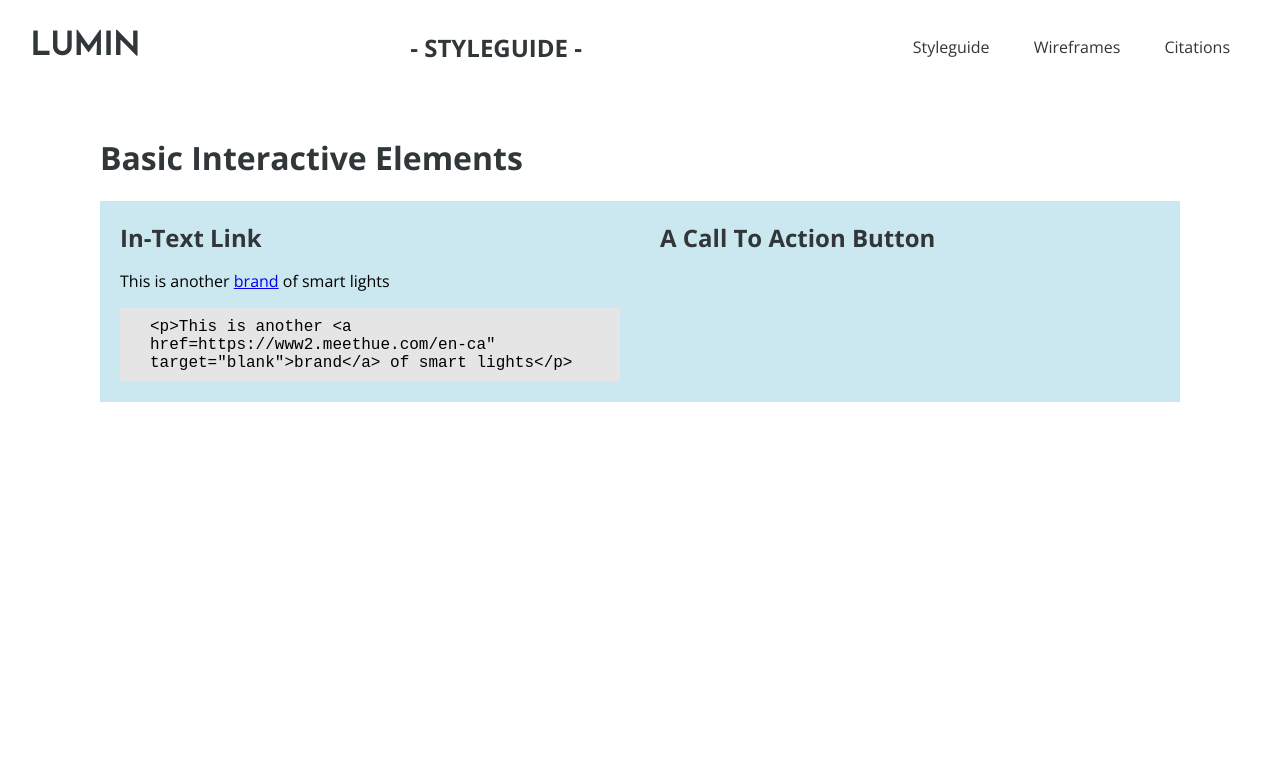
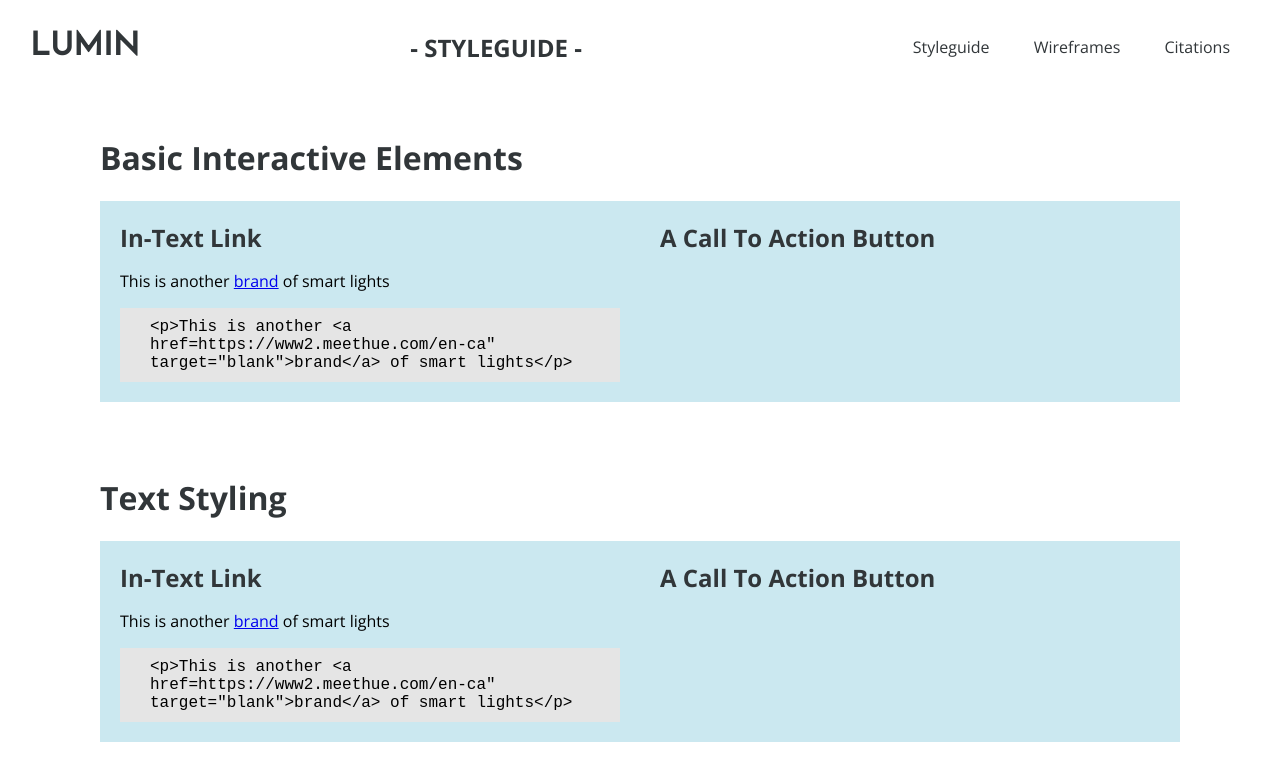
Before and after one commit to oasisfalls/P02, a plain HTML site: page index.html in a window 1280 px wide. Shown: the top 780 px of the page. Drawn offline with nearby package versions, Linux system fonts and the light colour scheme.

Commit message:
Added container and css changes

```diff
--- a/css/main.css
+++ b/css/main.css
@@ -5,7 +5,7 @@ html {
 .container {
 	background-color: white;
 	margin: 0px 50px;
-	height: 2000px;
+	height: 300px;
 	padding: 20px 50px;
 }
 
--- a/index.html
+++ b/index.html
@@ -45,6 +45,27 @@
 				</div>
 		</div> <!-- end of container div-->
 
+		<div class="container"> <!-- container div -->
+			<h1>Text Styling</h1>
+				<div class="row">
+					<div class="column">
+						<h2>In-Text Link</h2>
+						<p>This is another <a href="https://www2.meethue.com/en-ca" target="blank">brand</a> of smart lights</p>
+						<code>
+							&lt;p&gt;This is another &lt;a href=https://www2.meethue.com/en-ca" target="blank"&gt;brand&lt;/a&gt; of smart lights&lt;/p&gt;
+						</code>
+					</div>
+
+					<div class="column">
+						<h2>A Call To Action Button</h2>
+					</div>
+
+				</div><!-- end of row div -->
+
+
+				</div>
+		</div> <!-- end of container div-->
+
 	</body>
 
 <!--test-->
```
